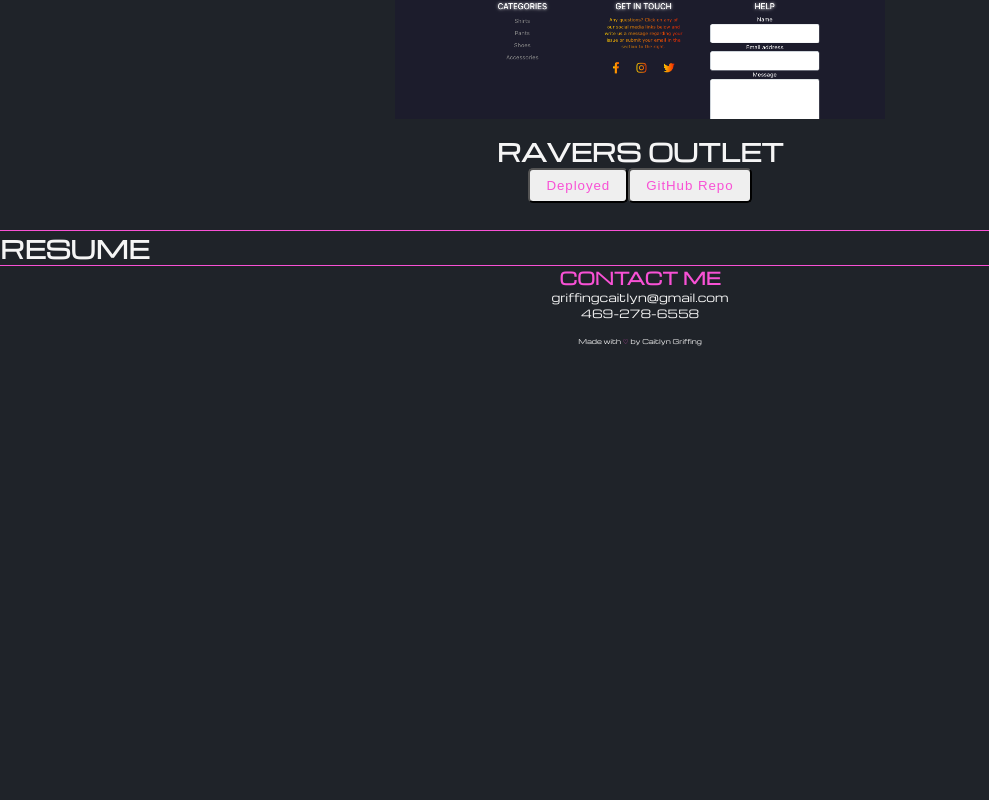
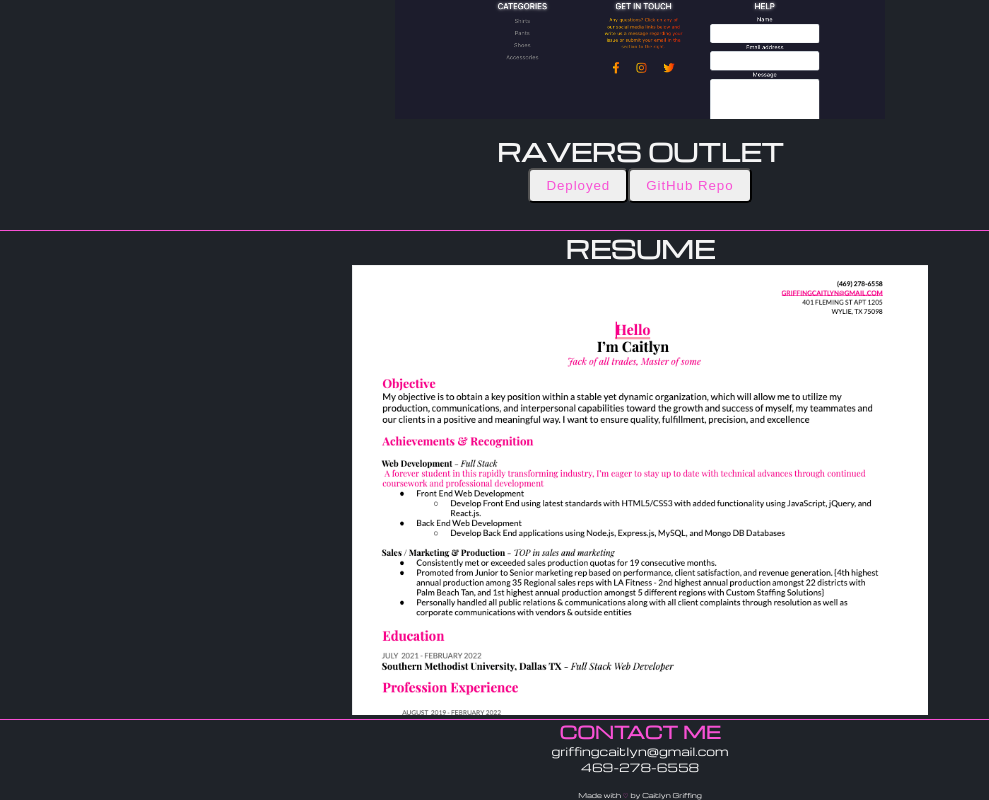
Before and after one commit to caitlyn-griffing/meraki-fs, a React (Create React App) app: page / in a window 1280 px wide. Shown: the part 3811-4611 px from the top of the page, without its empty margins (0-989 px from the left). Before the commit the page ends 4157 px from the top, so only its background shows below. Built offline with nearby package versions, Linux system fonts and the light colour scheme; a web font is replaced by a local one.

Commit message:
fixed resume image and link

```diff
--- a/src/Components/Project/Project.css
+++ b/src/Components/Project/Project.css
@@ -33,3 +33,12 @@
     border-radius: 5px;
     text-transform: uppercase;
 }
+
+#resume {
+    text-align: center;
+}
+
+#resume img {
+    width: 45%;
+    cursor: pointer;
+}
--- a/src/Components/Resume/resume.js
+++ b/src/Components/Resume/resume.js
@@ -1,10 +1,13 @@
 import React from 'react'
+const resumePDF = require('./images/resumePDF.png')
 
 function resume() {
   return (
-    <div>
+    <div id="resume">
       <h2>Resume</h2>
-      <div id="resume"></div>
+      <div>
+        <a  href="https://docs.google.com/document/d/1_DyaDZphOEJHVtZxtbkl13LrWUGCMBTLMiyJ71ILP1M/edit?usp=sharing" target='blank'><img src={ resumePDF } alt="" /></a>
+      </div>
     </div>
   )
 }
```
Also changed, not shown: src/Components/Resume/images/resumePDF.png (added).
